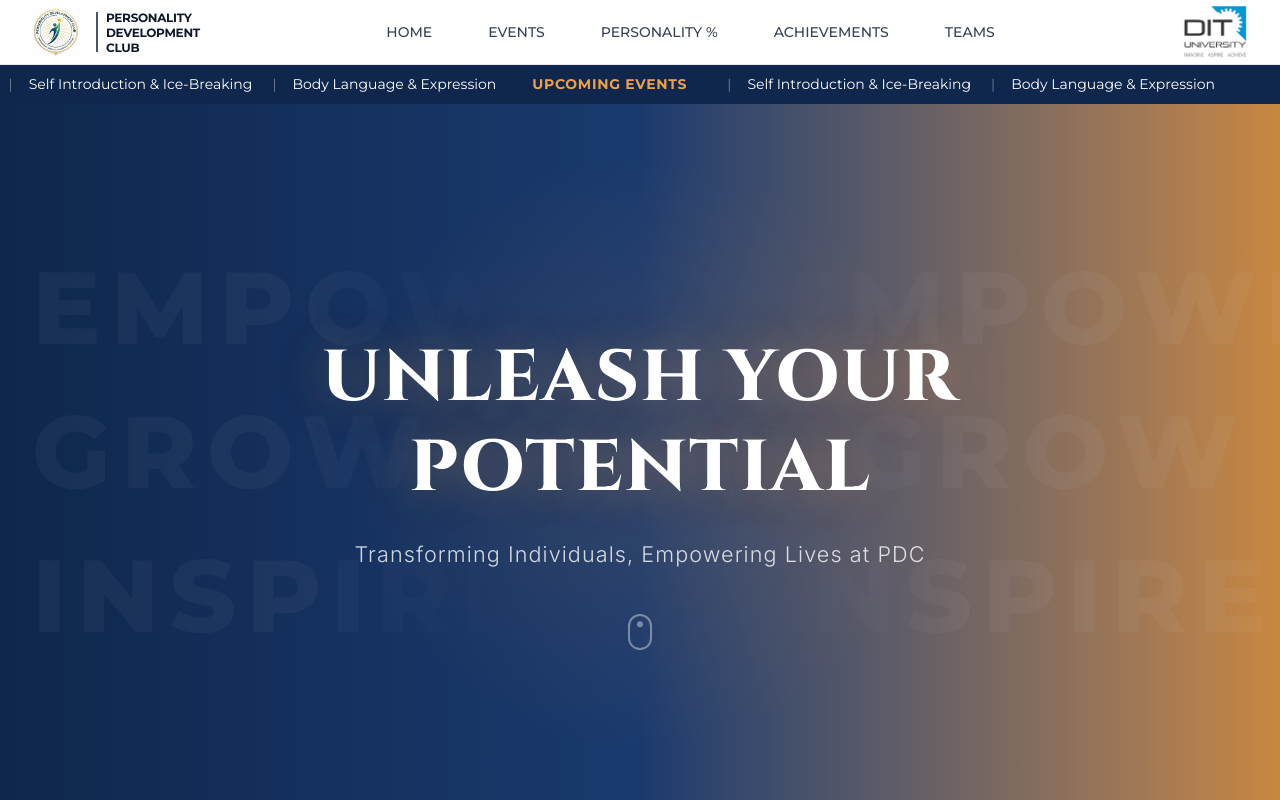
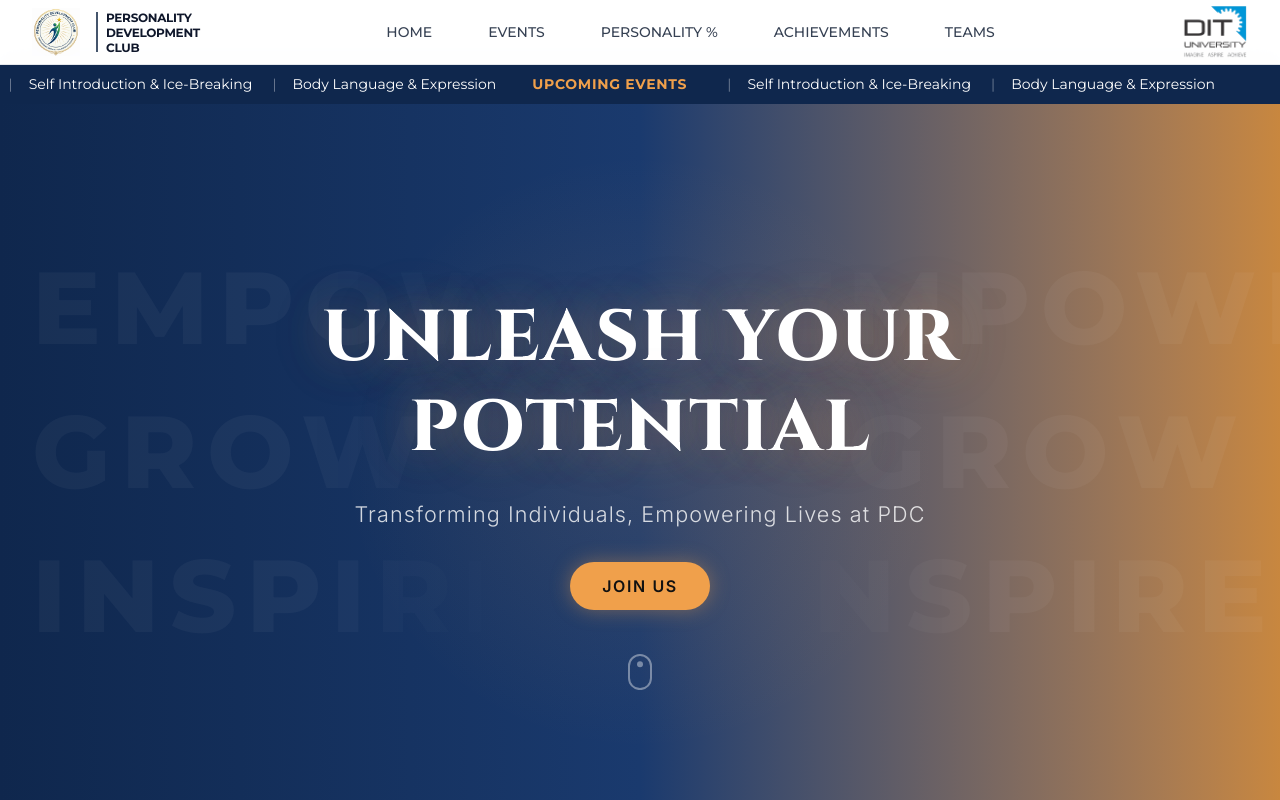
Before and after one commit to karan1828-ux/PDC-WEBSITE, a React (Vite) app in the folder Frontend/: page / in a window 1280 px wide. Shown: the top 800 px of the page. Built offline with nearby package versions, Linux system fonts and the light colour scheme.

Commit message:
feat: add Join Us call-to-action button to Hero section

```diff
--- a/Frontend/src/components/Hero/Hero.jsx
+++ b/Frontend/src/components/Hero/Hero.jsx
@@ -91,6 +91,21 @@ function Hero() {
           Transforming Individuals, Empowering Lives at PDC
         </motion.p>
 
+        <motion.a
+          href="https://forms.gle/demo-link"
+          target="_blank"
+          rel="noopener noreferrer"
+          className="inline-block mt-8 px-8 py-3 bg-[#f0a04b] text-[#111] text-sm md:text-base font-bold tracking-widest rounded-full hover:bg-[#e08f3a] transition-all hover:scale-105 shadow-[0_0_20px_rgba(240,160,75,0.4)] hover:shadow-[0_0_30px_rgba(240,160,75,0.6)]"
+          initial={{ opacity: 0, y: 20 }}
+          animate={{ opacity: 1, y: 0 }}
+          transition={{ duration: 0.8, ease: [0.215, 0.61, 0.355, 1], delay: 0.6 }}
+          style={{
+            fontFamily: "'Inter', sans-serif",
+          }}
+        >
+          JOIN US
+        </motion.a>
+
         {/* Scroll indicator */}
         <motion.div
           className="absolute left-1/2 -translate-x-1/2 bottom-[-80px]"
```
